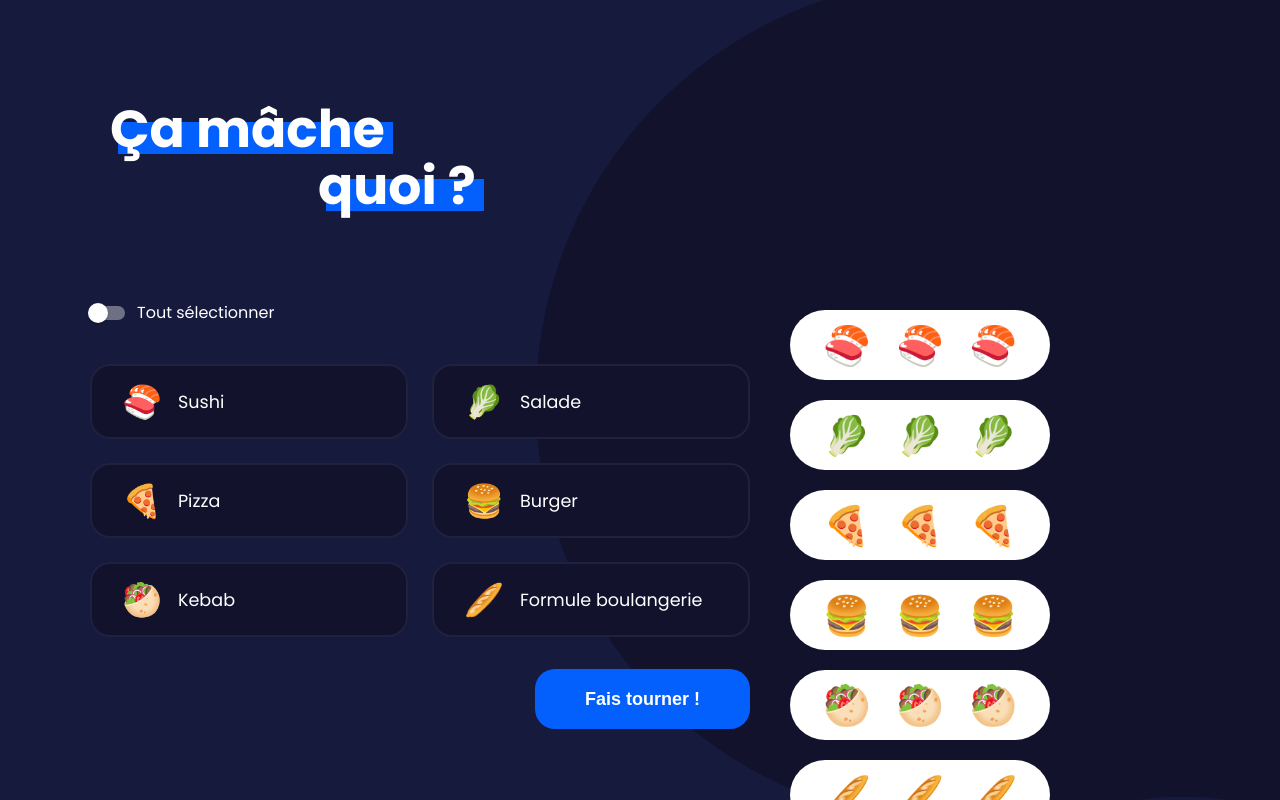
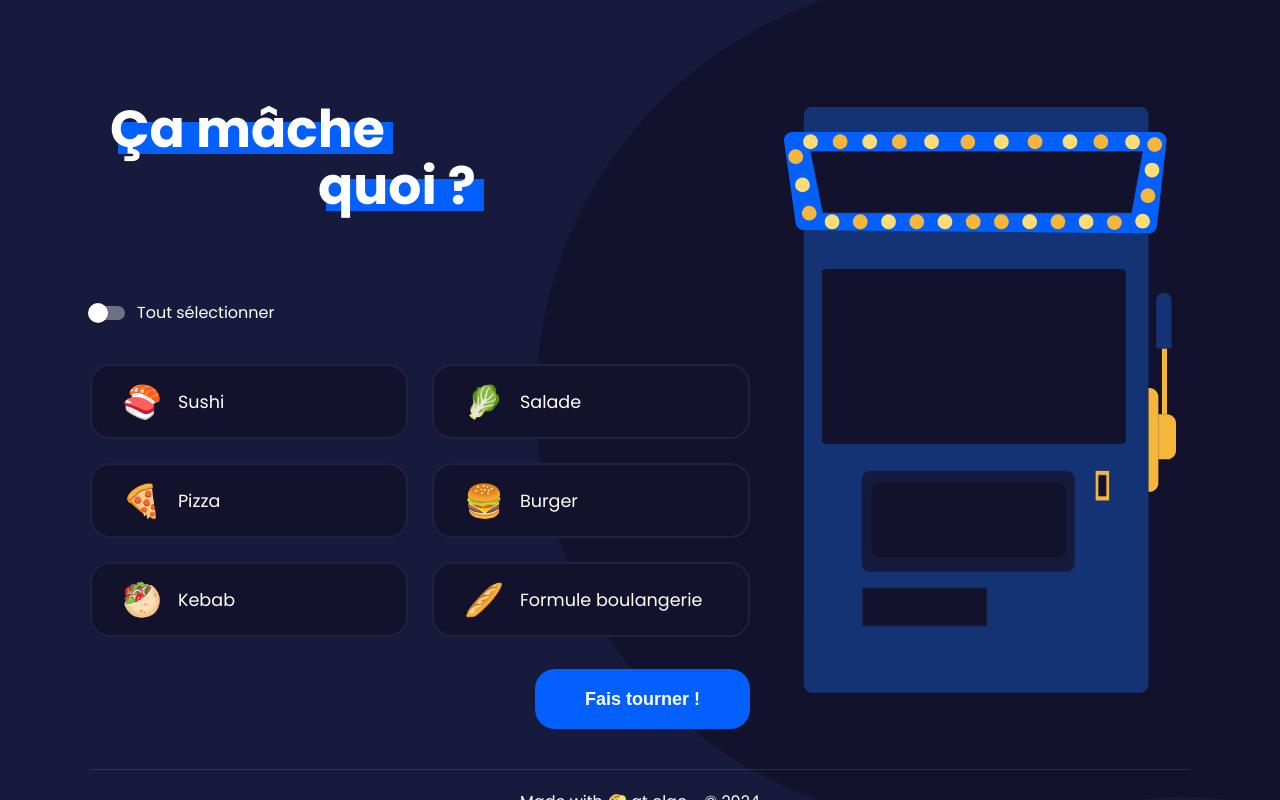
Before and after one commit to Elao/ca-mache-quoi, a React (Vite) app: page / in a window 1280 px wide. Built offline with nearby package versions, Linux system fonts and the light colour scheme.

Commit message:
WIP slot machine layout

```diff
--- a/src/components/slot-machine/slot-machine.tsx
+++ b/src/components/slot-machine/slot-machine.tsx
@@ -1,13 +1,24 @@
 import { FoodOption } from '@app/pages/options-list.tsx'
 import SlotOptions from '@app/components/slot-machine/slot-options.tsx'
-
+import SlotMachineImage from '@images/slot-machine.svg'
+import { styled } from '@mui/material'
 
 type Props = {
   options: FoodOption[]
+  pickedOptions: string[]
 }
 
-export default function SlotMachine({ options }: Props) {
+export default function SlotMachine({ options, pickedOptions }: Props) {
   return <>
-    <SlotOptions options={options}/>
+    <Image src={SlotMachineImage} alt=""/>
+    <SlotOptions options={options} pickedOptions={pickedOptions}/>
   </>
 }
+
+const Image = styled('img')(() => ({
+  width: '400px',
+  position: 'fixed',
+  top: '50%',
+  right: '100px',
+  transform: 'translateY(-50%)',
+}));
--- a/src/components/slot-machine/slot-options.tsx
+++ b/src/components/slot-machine/slot-options.tsx
@@ -3,12 +3,15 @@ import { styled } from '@mui/material'
 
 type Props = {
   options: FoodOption[]
+  pickedOptions: string[]
 }
 
-export default function SlotOptions({ options }: Props) {
+export default function SlotOptions({ options, pickedOptions }: Props) {
+  const slotOptions: FoodOption[] = options.filter((option) => pickedOptions.includes(option.id));
+
   return <>
     <OptionList>
-      {options.map((option) => (
+      {slotOptions.map((option) => (
         <Option key={option.id}>
           <span>{option.icon}</span>
           <span>{option.icon}</span>
--- a/src/pages/options-list.tsx
+++ b/src/pages/options-list.tsx
@@ -46,7 +46,7 @@ export default function OptionsList() {
           <Button>Fais tourner !</Button>
         </ButtonWrapper>
       </ColumnsWrapper>
-      <SlotMachine options={foodOptions}/>
+      <SlotMachine options={foodOptions} pickedOptions={pickedOptions}/>
     </Wrapper>
   </>
 }
```
Also changed, not shown: assets/images/slot-machine.svg (added).
